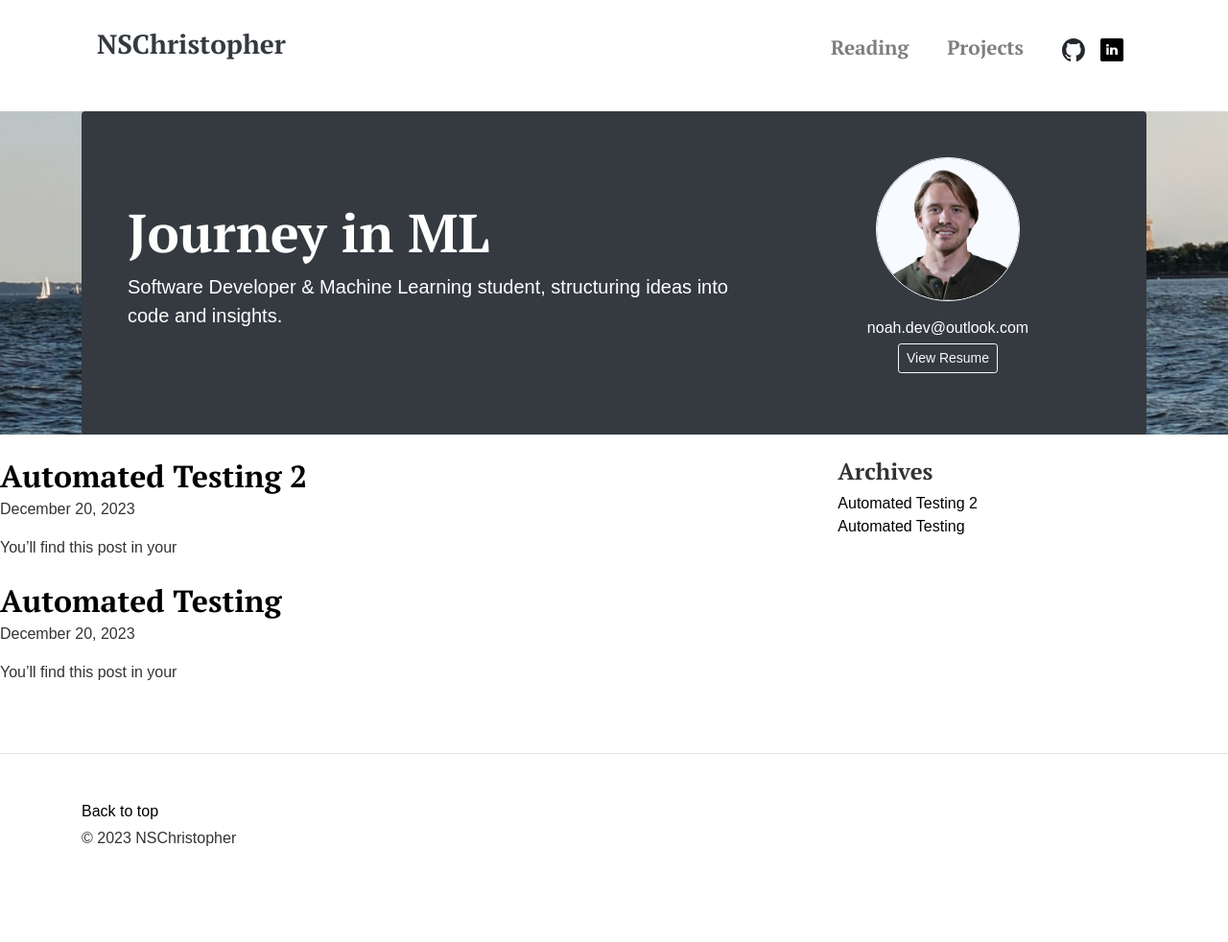
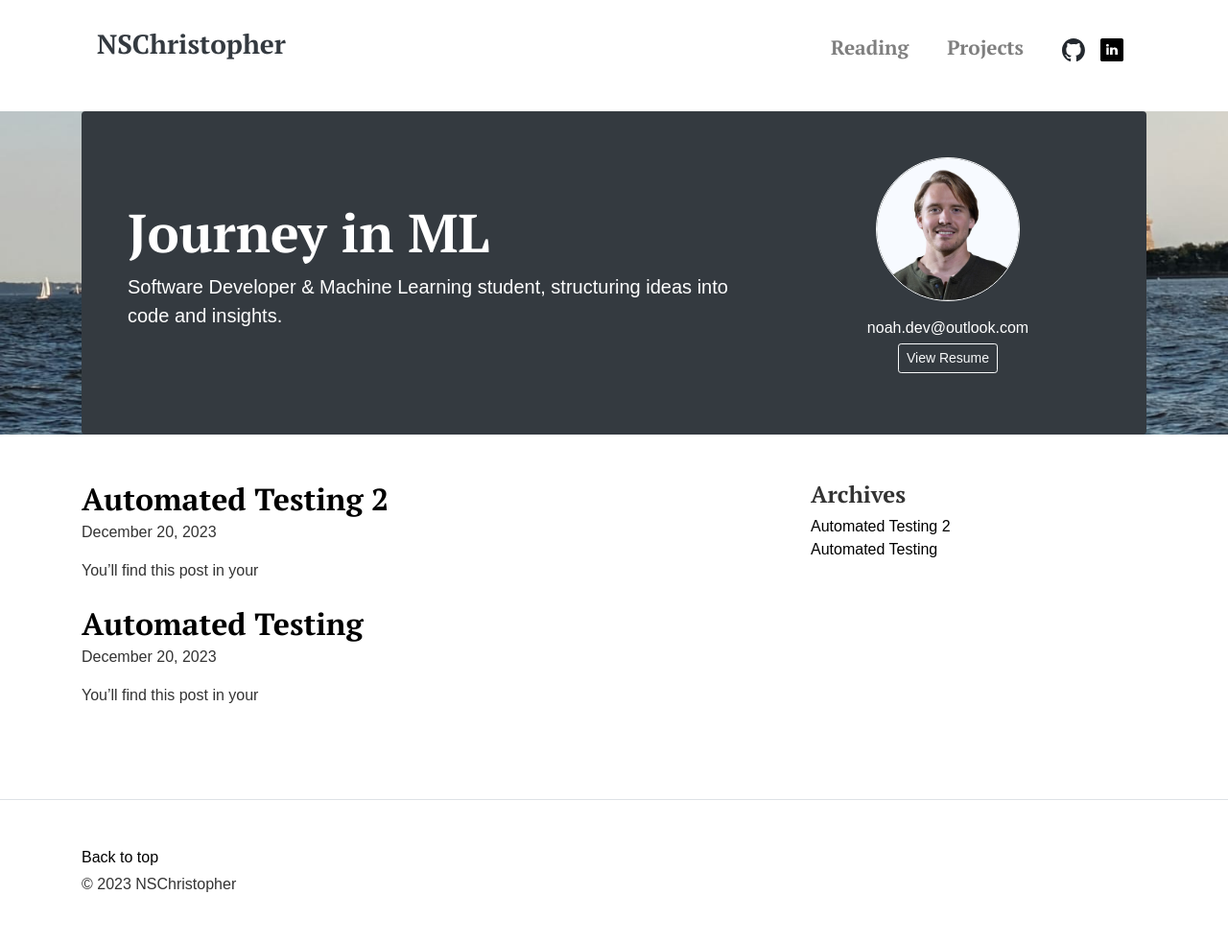
Before and after one commit to NSChristopher/NSChristopher.github.io, a Jekyll site: the page built from index.html, in a window 1280 px wide. Shown: the whole page at 96% size. Built offline with Jekyll 4.4.1, drawn with Linux system fonts in a browser that asks for light colours; before the commit the page ends 934 px from its top, so only the background shows below that.

Commit message:
Update index.html

```diff
--- a/index.html
+++ b/index.html
@@ -36,6 +36,7 @@ title: "NSChristopher"
 </section>
 
 <!-- Main Content: Posts & Archives -->
+<div class="container py-4">
   <div class="row g-5">
     <div class="col-md-8">
       {% for post in site.posts %}
@@ -60,3 +61,4 @@ title: "NSChristopher"
       </div>
     </aside>
   </div>
+</div>
```
Lines whose indentation alone changed are shown as unchanged.
